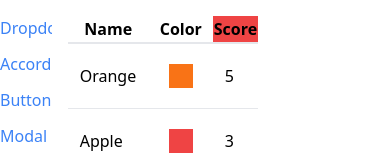
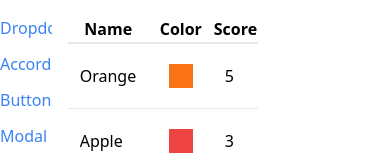
Before and after one commit to Pawelv9/comps, a React (Create React App) app: page /table in a window 390 px wide. Shown: the top 160 px of the page. Built offline with nearby package versions, Linux system fonts and the light colour scheme.

Commit message:
added SortableTable component

```diff
--- /dev/null
+++ b/src/components/SortableTable.js
@@ -0,0 +1,9 @@
+import Table from "./Table";
+
+function SortableTable(props) {
+    return (
+        <Table {...props} />
+    );
+}
+
+export default SortableTable;
--- a/src/components/Table.js
+++ b/src/components/Table.js
@@ -1,9 +1,9 @@
-import React from 'react';
+import {Fragment} from "react";
 
 function Table({ data, config, keyFn }) {
     const renderedHeaders = config.map(column  => {
         if (column.header) {
-            return column.header();
+            return <Fragment key={column.header}>{column.header()}</Fragment>
         }
 
         return <th key={column.label}>{column.label}</th>
--- a/src/pages/TablePage.js
+++ b/src/pages/TablePage.js
@@ -1,5 +1,5 @@
-import Table from "../components/Table";
-
+// import Table from "../components/Table";
+import SortableTable from "../components/SortableTable";
 
 function TablePage() {
     const data = [
@@ -18,7 +18,7 @@ function TablePage() {
         },
         { label: 'Score',
           render: (fruit) => fruit.score,
-            header: () => <th className='bg-red-500'>Score</th>
+          sortValue: (fruit) =>fruit.score
         },
     ]
 
@@ -28,7 +28,7 @@ function TablePage() {
 
     return (
         <div>
-            <Table data={data} config={config} keyFn={keyFn}/>
+            <SortableTable data={data} config={config} keyFn={keyFn}/>
         </div>
     );
 }
```
